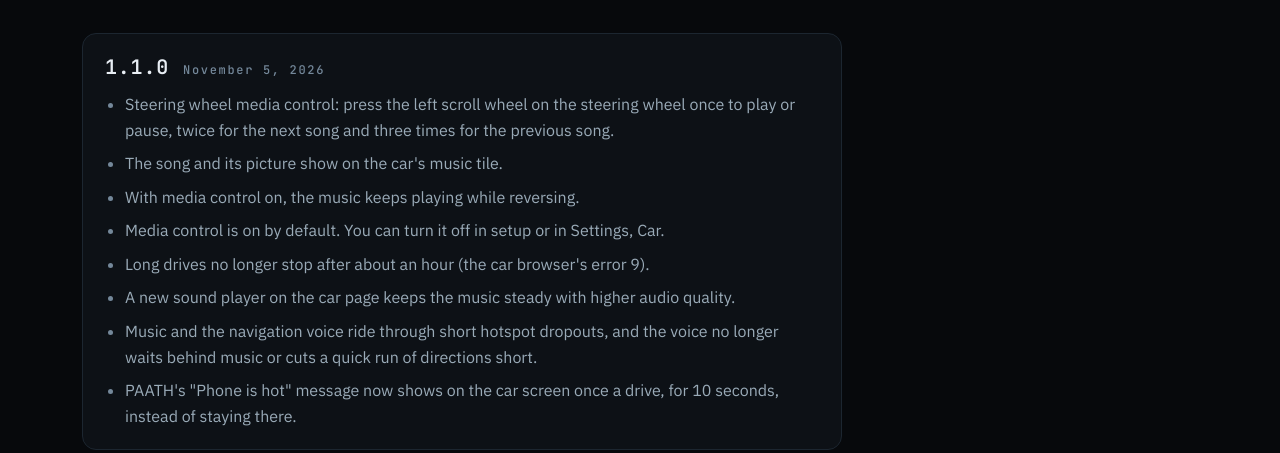
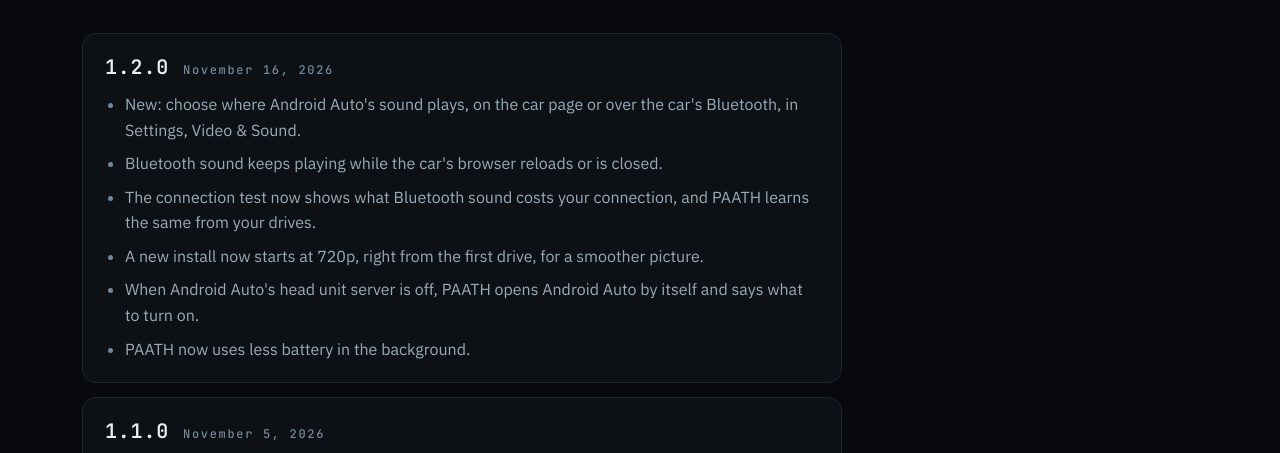
Before and after one commit to paathsupport/paathsupport.github.io, a plain HTML site: page whats-new.html in a window 1280 px wide. Shown: the part 276-729 px from the top of the page. Drawn offline with Linux system fonts and the light colour scheme.

Commit message:
What's new 1.2.0 (16 November 2026) and Help's first-drive test of under a minute, now that 1.2.0 is live on Play
Co-Authored-By: Claude Opus 5.5 <noreply@anthropic.com>

```diff
--- a/whats-new.html
+++ b/whats-new.html
@@ -57,6 +57,17 @@
     <h1 class="news-h">What's new</h1>
     <p class="lead">What each version of PAATH brought, newest first.</p>
     <div class="news-list">
+<section class="release" id="v1-2-0">
+<div class="release-head"><h2>1.2.0</h2><time datetime="2026-11-16">November 16, 2026</time></div>
+<ul class="steps">
+<li>New: choose where Android Auto's sound plays, on the car page or over the car's Bluetooth, in Settings, Video &amp; Sound.</li>
+<li>Bluetooth sound keeps playing while the car's browser reloads or is closed.</li>
+<li>The connection test now shows what Bluetooth sound costs your connection, and PAATH learns the same from your drives.</li>
+<li>A new install now starts at 720p, right from the first drive, for a smoother picture.</li>
+<li>When Android Auto's head unit server is off, PAATH opens Android Auto by itself and says what to turn on.</li>
+<li>PAATH now uses less battery in the background.</li>
+</ul>
+</section>
 <section class="release" id="v1-1-0">
 <div class="release-head"><h2>1.1.0</h2><time datetime="2026-11-05">November 5, 2026</time></div>
 <ul class="steps">
```
Also changed, not shown: he/help.html (+1 -1 lines), he/whats-new.html (+11 -0 lines), help.html (+1 -1 lines).
